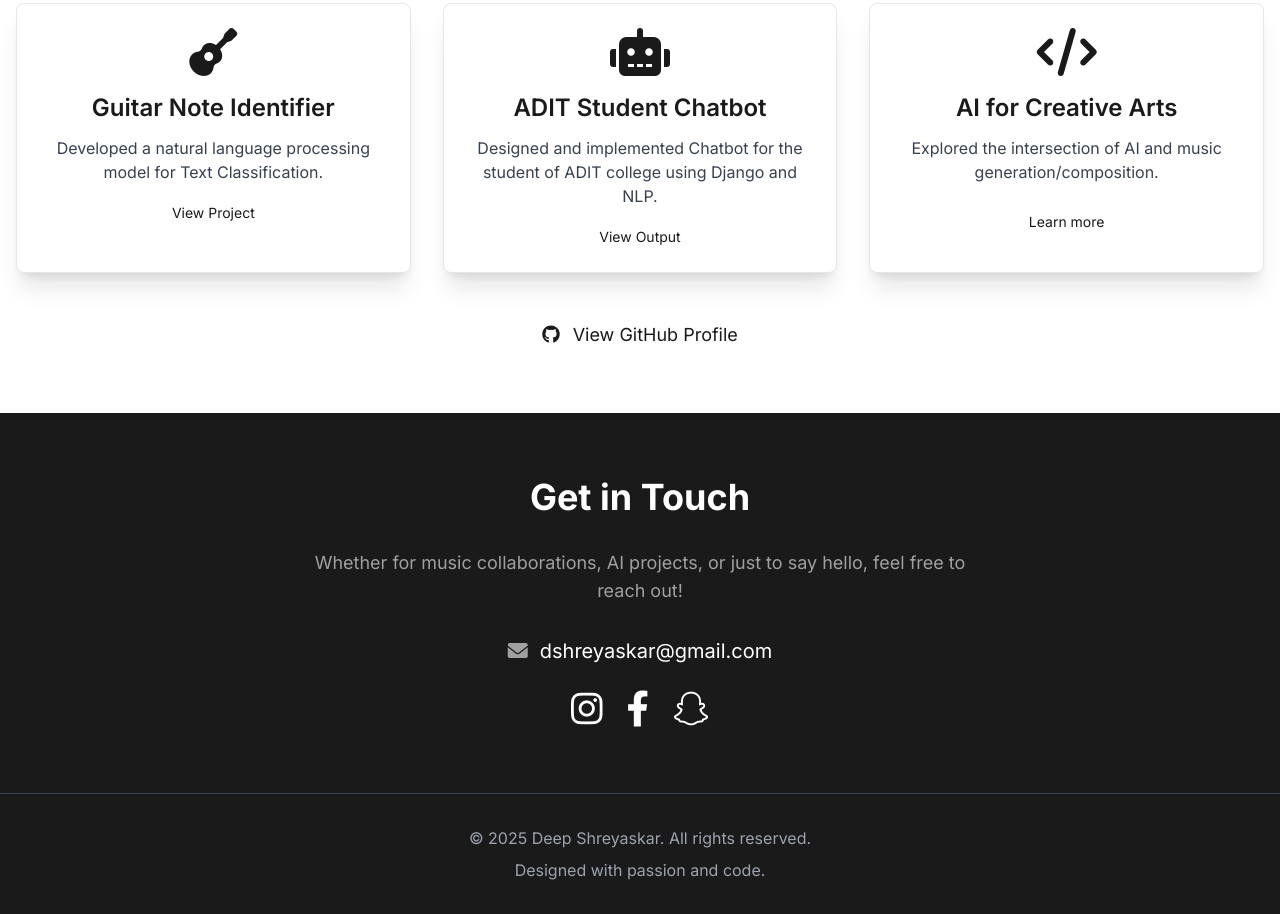
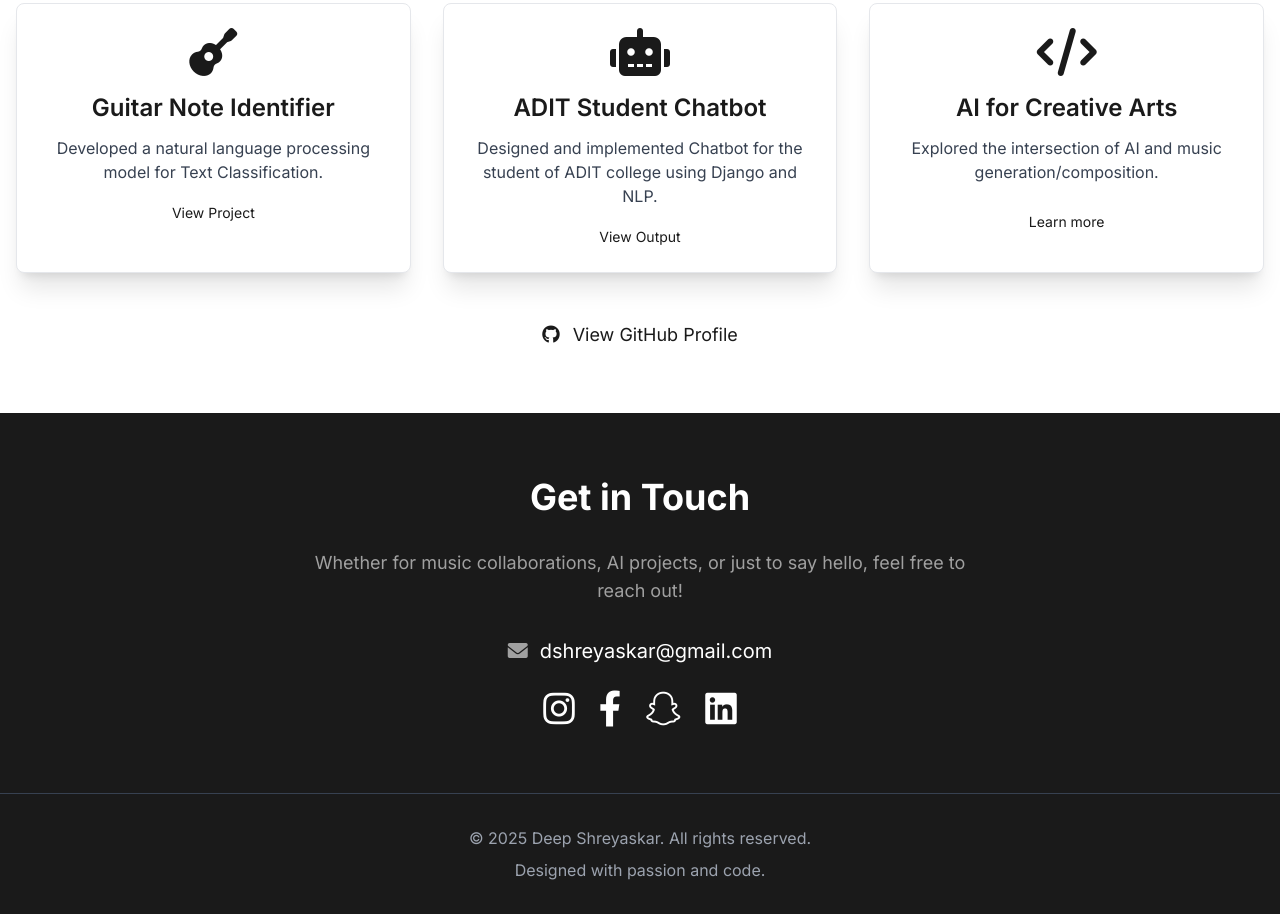
Before and after one commit to DeepShreyaskar1904/portfolio, a plain HTML site: page index.html in a window 1280 px wide. Shown: the part 2231-3145 px from the top of the page. Drawn offline with nearby package versions, Linux system fonts and the light colour scheme.

Commit message:
linked in profile add

```diff
--- a/index.html
+++ b/index.html
@@ -72,6 +72,7 @@
                 margin-right: 2rem;
             }
         }
+
     </style>
 </head>
 <body class="antialiased">
@@ -296,6 +297,10 @@
                     <a href="https://www.snapchat.com/add/deepshreyaskar" target="_blank" rel="noopener noreferrer" class="text-primary-text hover:text-accent-color transition-colors duration-300 text-4xl">
                         <i class="fab fa-snapchat-ghost"></i>
                     </a>
+                    <a href="https://www.linkedin.com/in/deep-shreyaskar-00009330b/" target="_blank" rel="noopener noreferrer" class="text-primary-text hover:text-accent-color transition-colors duration-300 text-4xl">
+                        <i class="fab fa-linkedin"></i>
+                    </a>
+
                 </div>
             </div>
         </div>
```
